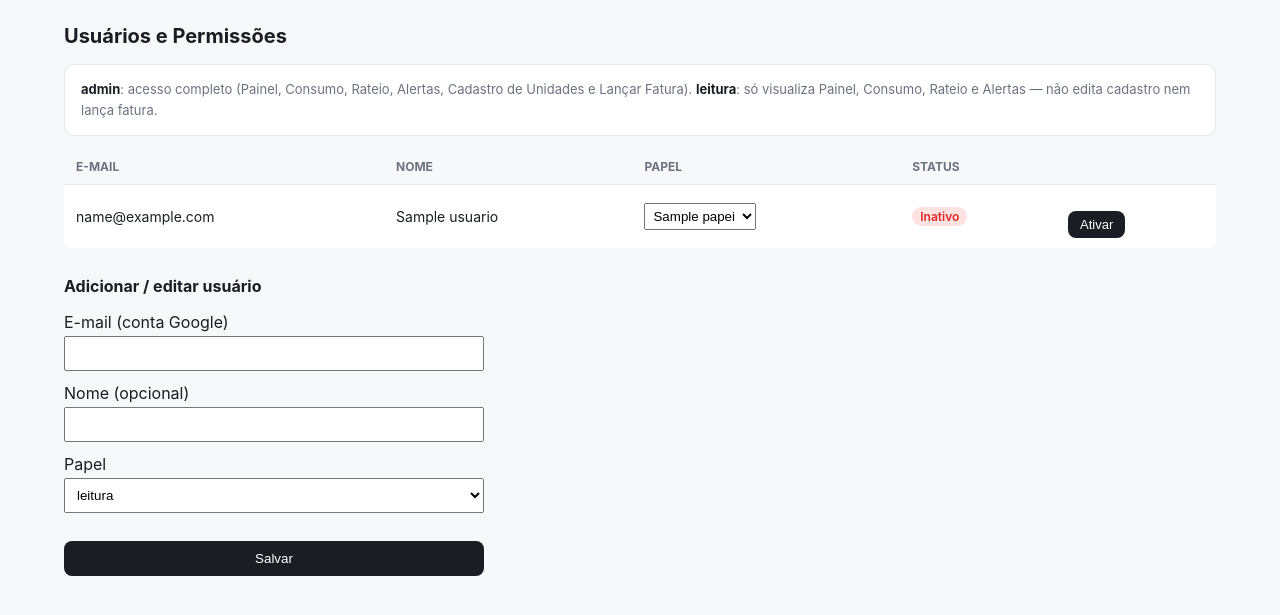
After one commit to tuliobg/altamidia-equatorial-dashboard, a FastAPI app: template app/templates/usuarios_lista.html in a window 1280 px wide. The commit adds this page. Shown: the top 615 px of the page. Run offline with FastAPI, Linux system fonts and the light colour scheme; the template is opened without the code that fills it: most values are stand-ins (such as "Sample title", 1, 10 or a date in 2020).

Commit message:
Adiciona níveis de acesso (admin/leitura) com página de gerenciamento de usuários, e suporte a PWA (ícone + meta tags para adicionar à tela de início)

```diff
--- a/app/main.py
+++ b/app/main.py
@@ -12,15 +12,36 @@ from starlette.middleware.sessions import SessionMiddleware
 from starlette.responses import RedirectResponse
 
 from app.auth import ALLOWED_EMAILS, exigir_login, oauth, usuario_logado
-from app.db import Base, engine, get_db
-from app.models import Unidade
-from app.routes import cadastro, faturas
+from app.ctx import ctx_base
+from app.db import Base, SessionLocal, engine, get_db
+from app.models import Unidade, Usuario
+from app.routes import cadastro, faturas, usuarios
 from app.services.consumo import calcular_consumo
 from app.services.painel import calcular_painel
 from app.services.rateio import gerar_analise
 from app.templating import templates
 
 Base.metadata.create_all(bind=engine)
+
+
+def seed_admin_inicial():
+    """
+    Na primeira vez que o sistema sobe (tabela usuarios vazia), cria um
+    usuário admin pra cada e-mail da variável ALLOWED_EMAILS — assim o
+    sistema nunca fica sem ninguém com acesso. Depois disso, quem
+    adiciona/edita usuários é a página /usuarios, não mais essa variável.
+    """
+    db = SessionLocal()
+    try:
+        if db.query(Usuario).count() == 0:
+            for email in ALLOWED_EMAILS:
+                db.add(Usuario(email=email, papel="admin"))
+            db.commit()
+    finally:
+        db.close()
+
+
+seed_admin_inicial()
 
 app = FastAPI(title="Equatorial Solar — TBG Mídia")
 app.mount("/static", StaticFiles(directory="app/static"), name="static")
@@ -30,6 +51,7 @@ app.add_middleware(
 )
 app.include_router(cadastro.router)
 app.include_router(faturas.router)
+app.include_router(usuarios.router)
 
 PRIORIDADE_CLASSE = {
     "🔴 CRÍTICO": "critico",
@@ -60,14 +82,17 @@ async def auth_login(request: Request):
 
 
 @app.get("/auth/callback")
-async def auth_callback(request: Request):
+async def auth_callback(request: Request, db: Session = Depends(get_db)):
     token = await oauth.google.authorize_access_token(request)
     userinfo = token.get("userinfo") or {}
     request.session["user"] = {
         "email": userinfo.get("email", ""),
         "nome": userinfo.get("name", ""),
     }
-    if userinfo.get("email", "").lower() not in ALLOWED_EMAILS:
+    usuario = db.query(Usuario).filter(
+        Usuario.email == userinfo.get("email", "").lower(), Usuario.ativo == True  # noqa: E712
+    ).first()
+    if not usuario:
         return RedirectResponse(url="/sem-acesso")
     return RedirectResponse(url="/")
 
@@ -100,11 +125,19 @@ def sem_acesso(request: Request):
     return templates.TemplateResponse(request, "sem_acesso.html", {"email": user.get("email", "?")})
 
 
+@app.get("/sem-permissao")
+def sem_permissao(request: Request):
+    user = usuario_logado(request) or {}
+    return templates.TemplateResponse(request, "sem_permissao.html", {
+        "user": user, "active": None, "email": user.get("email", "?"),
+    })
+
+
 # ── Páginas ──────────────────────────────────────────────────────────────
 
 @app.get("/")
 def painel(request: Request, db: Session = Depends(get_db), periodo: int = 12):
-    redirect = exigir_login(request)
+    redirect = exigir_login(request, db)
     if redirect:
         return redirect
     if periodo not in (3, 6, 12):
@@ -112,9 +145,8 @@ def painel(request: Request, db: Session = Depends(get_db), periodo: int = 12):
     dados = calcular_painel(db, periodo_meses=periodo)
     analise, _ = gerar_analise(db)
     top5_intervencao = _com_classe(analise)[:5]
+    dados.update(ctx_base(request, db, "painel"))
     dados.update({
-        "user": usuario_logado(request),
-        "active": "painel",
         "total_unidades": db.query(Unidade).count(),
         "top5_intervencao": top5_intervencao,
     })
@@ -123,37 +155,35 @@ def painel(request: Request, db: Session = Depends(get_db), periodo: int = 12):
 
 @app.get("/consumo")
 def consumo(request: Request, db: Session = Depends(get_db)):
-    redirect = exigir_login(request)
+    redirect = exigir_login(request, db)
     if redirect:
         return redirect
     dados = calcular_consumo(db)
-    dados.update({"user": usuario_logado(request), "active": "consumo"})
+    dados.update(ctx_base(request, db, "consumo"))
     return templates.TemplateResponse(request, "consumo.html", dados)
 
 
 @app.get("/rateio")
 def rateio(request: Request, db: Session = Depends(get_db)):
-    redirect = exigir_login(request)
+    redirect = exigir_login(request, db)
     if redirect:
         return redirect
     analise, ultimo_mes = gerar_analise(db)
-    return templates.TemplateResponse(request, "rateio.html", {
-        "user": usuario_logado(request),
-        "active": "rateio",
+    ctx = ctx_base(request, db, "rateio")
+    ctx.update({
         "analise": _com_classe(analise),
         "ultimo_mes": ultimo_mes.strftime("%m/%Y") if ultimo_mes else "—",
         "agora": datetime.now().strftime("%d/%m/%Y %H:%M"),
     })
+    return templates.TemplateResponse(request, "rateio.html", ctx)
 
 
 @app.get("/alertas")
 def alertas(request: Request, db: Session = Depends(get_db)):
-    redirect = exigir_login(request)
+    redirect = exigir_login(request, db)
     if redirect:
         return redirect
     analise, _ = gerar_analise(db)
-    return templates.TemplateResponse(request, "alertas.html", {
-        "user": usuario_logado(request),
-        "active": "alertas",
-        "analise": _com_classe(analise),
-    })
+    ctx = ctx_base(request, db, "alertas")
+    ctx.update({"analise": _com_classe(analise)})
+    return templates.TemplateResponse(request, "alertas.html", ctx)
--- a/app/routes/cadastro.py
+++ b/app/routes/cadastro.py
@@ -2,7 +2,8 @@ from fastapi import APIRouter, Depends, Form, Request
 from sqlalchemy.orm import Session
 from starlette.responses import RedirectResponse
 
-from app.auth import exigir_login, usuario_logado
+from app.auth import exigir_admin
+from app.ctx import ctx_base
 from app.db import get_db
 from app.models import Unidade, UnidadeCodigo
 from app.templating import templates
@@ -14,50 +15,50 @@ STATUS_OPCOES = ["Ativa", "Desativada", "Fora do rateio"]
 
 @router.get("")
 def listar(request: Request, db: Session = Depends(get_db), status: str = "Todas"):
-    redirect = exigir_login(request)
+    redirect = exigir_admin(request, db)
     if redirect:
         return redirect
     query = db.query(Unidade)
     if status in STATUS_OPCOES:
         query = query.filter(Unidade.status == status)
     unidades = query.order_by(Unidade.status, Unidade.nome).all()
-    return templates.TemplateResponse(request, "cadastro_lista.html", {
-        "user": usuario_logado(request),
-        "active": "cadastro",
+    ctx = ctx_base(request, db, "cadastro")
+    ctx.update({
         "unidades": unidades,
         "status_opcoes": STATUS_OPCOES,
         "status_atual": status,
     })
+    return templates.TemplateResponse(request, "cadastro_lista.html", ctx)
 
 
 @router.get("/nova")
-def form_nova(request: Request):
-    redirect = exigir_login(request)
+def form_nova(request: Request, db: Session = Depends(get_db)):
+    redirect = exigir_admin(request, db)
     if redirect:
         return redirect
-    return templates.TemplateResponse(request, "cadastro_form.html", {
-        "user": usuario_logado(request),
-        "active": "cadastro",
+    ctx = ctx_base(request, db, "cadastro")
+    ctx.update({
         "unidade": None,
         "status_opcoes": STATUS_OPCOES,
         "codigos_texto": "",
     })
+    return templates.TemplateResponse(request, "cadastro_form.html", ctx)
 
 
 @router.get("/{unidade_id}/editar")
 def form_editar(unidade_id: int, request: Request, db: Session = Depends(get_db)):
-    redirect = exigir_login(request)
+    redirect = exigir_admin(request, db)
     if redirect:
         return redirect
     unidade = db.get(Unidade, unidade_id)
     codigos_texto = "\n".join(c.codigo for c in unidade.codigos) if unidade else ""
-    return templates.TemplateResponse(request, "cadastro_form.html", {
-        "user": usuario_logado(request),
-        "active": "cadastro",
+    ctx = ctx_base(request, db, "cadastro")
+    ctx.update({
         "unidade": unidade,
         "status_opcoes": STATUS_OPCOES,
         "codigos_texto": codigos_texto,
     })
+    return templates.TemplateResponse(request, "cadastro_form.html", ctx)
 
 
 @router.post("/nova")
@@ -72,7 +73,7 @@ def criar(
     pct_rateio_sugerido: float = Form(0.0),
     codigos: str = Form(""),
 ):
-    redirect = exigir_login(request)
+    redirect = exigir_admin(request, db)
     if redirect:
         return redirect
     u = Unidade(
@@ -101,7 +102,7 @@ def editar(
     pct_rateio_sugerido: float = Form(0.0),
     codigos: str = Form(""),
 ):
-    redirect = exigir_login(request)
+    redirect = exigir_admin(request, db)
     if redirect:
         return redirect
     u = db.get(Unidade, unidade_id)
--- /dev/null
+++ b/app/routes/usuarios.py
@@ -0,0 +1,78 @@
+from fastapi import APIRouter, Depends, Form, Request
+from sqlalchemy.orm import Session
+from starlette.responses import RedirectResponse
+
+from app.auth import exigir_admin
+from app.ctx import ctx_base
+from app.db import get_db
+from app.models import Usuario
+from app.templating import templates
+
+router = APIRouter(prefix="/usuarios")
+
+PAPEIS = ["admin", "leitura"]
+
+
+@router.get("")
+def listar(request: Request, db: Session = Depends(get_db)):
+    redirect = exigir_admin(request, db)
+    if redirect:
+        return redirect
+    usuarios_lista = db.query(Usuario).order_by(Usuario.papel, Usuario.email).all()
+    ctx = ctx_base(request, db, "usuarios")
+    ctx.update({"usuarios": usuarios_lista, "papeis": PAPEIS})
+    return templates.TemplateResponse(request, "usuarios_lista.html", ctx)
+
+
+@router.post("/novo")
+def criar(
+    request: Request,
+    db: Session = Depends(get_db),
+    email: str = Form(...),
+    nome: str = Form(""),
+    papel: str = Form("leitura"),
+):
+    redirect = exigir_admin(request, db)
+    if redirect:
+        return redirect
+    email = email.strip().lower()
+    if papel not in PAPEIS:
+        papel = "leitura"
+    existente = db.query(Usuario).filter(Usuario.email == email).first()
+    if existente:
+        existente.papel = papel
+        existente.nome = nome.strip() or existente.nome
+        existente.ativo = True
+    else:
+        db.add(Usuario(email=email, nome=nome.strip() or None, papel=papel, ativo=True))
+    db.commit()
+    return RedirectResponse(url="/usuarios", status_code=303)
+
+
+@router.post("/{usuario_id}/papel")
+def mudar_papel(usuario_id: int, request: Request, db: Session = Depends(get_db), papel: str = Form(...)):
+    redirect = exigir_admin(request, db)
+    if redirect:
+        return redirect
+    if papel in PAPEIS:
+        u = db.get(Usuario, usuario_id)
+        if u:
+            u.papel = papel
+            db.commit()
+    return RedirectResponse(url="/usuarios", status_code=303)
+
+
+@router.post("/{usuario_id}/alternar-ativo")
+def alternar_ativo(usuario_id: int, request: Request, db: Session = Depends(get_db)):
+    redirect = exigir_admin(request, db)
+    if redirect:
+        return redirect
+    u = db.get(Usuario, usuario_id)
+    if u:
+        # Impede que o próprio admin logado se desative por engano e perca acesso.
+        sess_email = (request.session.get("user") or {}).get("email", "").lower()
+        if u.email == sess_email:
+            return RedirectResponse(url="/usuarios", status_code=303)
+        u.ativo = not u.ativo
+        db.commit()
+    return RedirectResponse(url="/usuarios", status_code=303)
--- a/app/templates/base.html
+++ b/app/templates/base.html
@@ -5,6 +5,12 @@
   <meta name="viewport" content="width=device-width, initial-scale=1">
   <title>{% block title %}Equatorial Solar{% endblock %} — TBG Mídia</title>
   <link rel="stylesheet" href="/static/style.css">
+  <link rel="apple-touch-icon" href="/static/icon.png">
+  <link rel="icon" href="/static/icon.png">
+  <meta name="apple-mobile-web-app-capable" content="yes">
+  <meta name="apple-mobile-web-app-status-bar-style" content="black-translucent">
+  <meta name="apple-mobile-web-app-title" content="Equatorial Solar">
+  <meta name="theme-color" content="#16a34a">
   <script src="https://cdn.jsdelivr.net/npm/chart.js@4.4.4/dist/chart.umd.min.js"></script>
 </head>
 <body>
@@ -16,8 +22,11 @@
       <a href="/consumo" class="{{ 'active' if active=='consumo' else '' }}">Consumo x Geração</a>
       <a href="/rateio" class="{{ 'active' if active=='rateio' else '' }}">Sugestão de Rateio</a>
       <a href="/alertas" class="{{ 'active' if active=='alertas' else '' }}">Alertas</a>
+      {% if papel == "admin" %}
       <a href="/cadastro" class="{{ 'active' if active=='cadastro' else '' }}">Cadastro</a>
       <a href="/faturas/upload" class="{{ 'active' if active=='upload' else '' }}">Lançar Fatura</a>
+      <a href="/usuarios" class="{{ 'active' if active=='usuarios' else '' }}">Usuários</a>
+      {% endif %}
     </nav>
     <div class="user">{{ user.email }} · <a href="/logout">sair</a></div>
   </header>
--- /dev/null
+++ b/app/templates/usuarios_lista.html
@@ -0,0 +1,60 @@
+{% extends "base.html" %}
+{% block title %}Usuários{% endblock %}
+{% block content %}
+<h1>Usuários e Permissões</h1>
+<p class="explicacao">
+  <strong>admin</strong>: acesso completo (Painel, Consumo, Rateio, Alertas, Cadastro de
+  Unidades e Lançar Fatura). <strong>leitura</strong>: só visualiza Painel, Consumo,
+  Rateio e Alertas — não edita cadastro nem lança fatura.
+</p>
+
+<div class="table-wrap">
+<table>
+  <thead><tr><th>E-mail</th><th>Nome</th><th>Papel</th><th>Status</th><th></th></tr></thead>
+  <tbody>
+    {% for u in usuarios %}
+    <tr>
+      <td>{{ u.email }}</td>
+      <td>{{ u.nome or "—" }}</td>
+      <td>
+        <form method="post" action="/usuarios/{{ u.id }}/papel" style="display:inline;">
+          <select name="papel" onchange="this.form.submit()" style="padding:4px;">
+            {% for p in papeis %}
+            <option value="{{ p }}" {{ "selected" if u.papel == p }}>{{ p }}</option>
+            {% endfor %}
+          </select>
+        </form>
+      </td>
+      <td>
+        {% if u.ativo %}<span class="pill baixo">Ativo</span>{% else %}<span class="pill critico">Inativo</span>{% endif %}
+      </td>
+      <td>
+        <form method="post" action="/usuarios/{{ u.id }}/alternar-ativo" style="display:inline;">
+          <button type="submit" class="btn" style="border:none; cursor:pointer; padding:6px 12px; font-size:13px;">
+            {{ "Desativar" if u.ativo else "Ativar" }}
+          </button>
+        </form>
+      </td>
+    </tr>
+    {% endfor %}
+  </tbody>
+</table>
+</div>
+
+<h1 style="font-size:16px; margin-top:28px;">Adicionar / editar usuário</h1>
+<form method="post" action="/usuarios/novo" style="max-width:420px; display:flex; flex-direction:column; gap:12px;">
+  <label>E-mail (conta Google)
+    <input type="email" name="email" required style="width:100%; padding:8px; margin-top:4px;">
+  </label>
+  <label>Nome (opcional)
+    <input type="text" name="nome" style="width:100%; padding:8px; margin-top:4px;">
+  </label>
+  <label>Papel
+    <select name="papel" style="width:100%; padding:8px; margin-top:4px;">
+      <option value="leitura">leitura</option>
+      <option value="admin">admin</option>
+    </select>
+  </label>
+  <button type="submit" class="btn" style="border:none; cursor:pointer;">Salvar</button>
+</form>
+{% endblock %}
```
Also changed, not shown: app/auth.py (+37 -7 lines), app/ctx.py (added, +15 -0 lines), app/models.py (+12 -0 lines), app/routes/faturas.py (+11 -14 lines), app/templates/sem_permissao.html (added, +18 -0 lines), app/static/icon.png (added).
